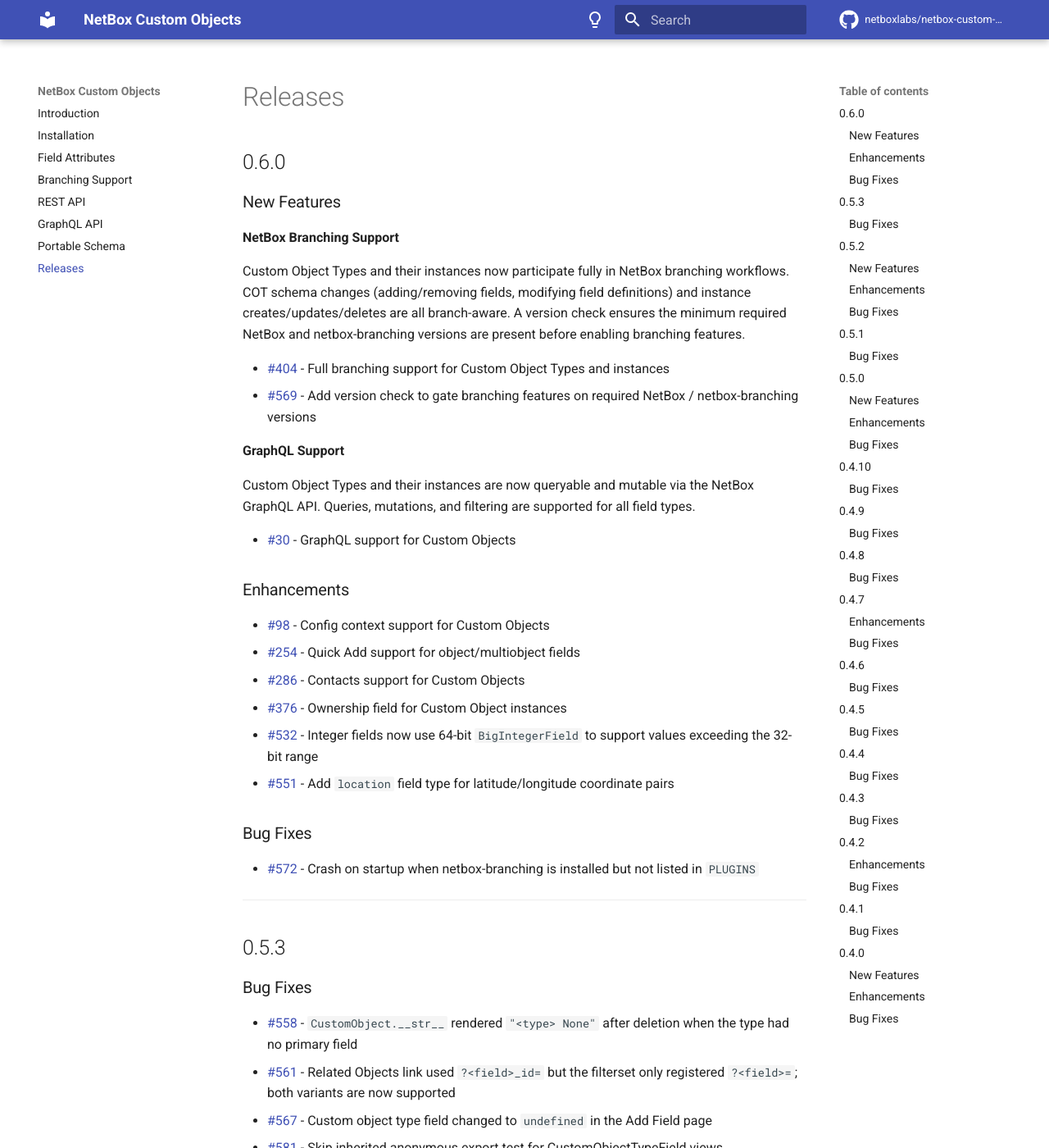
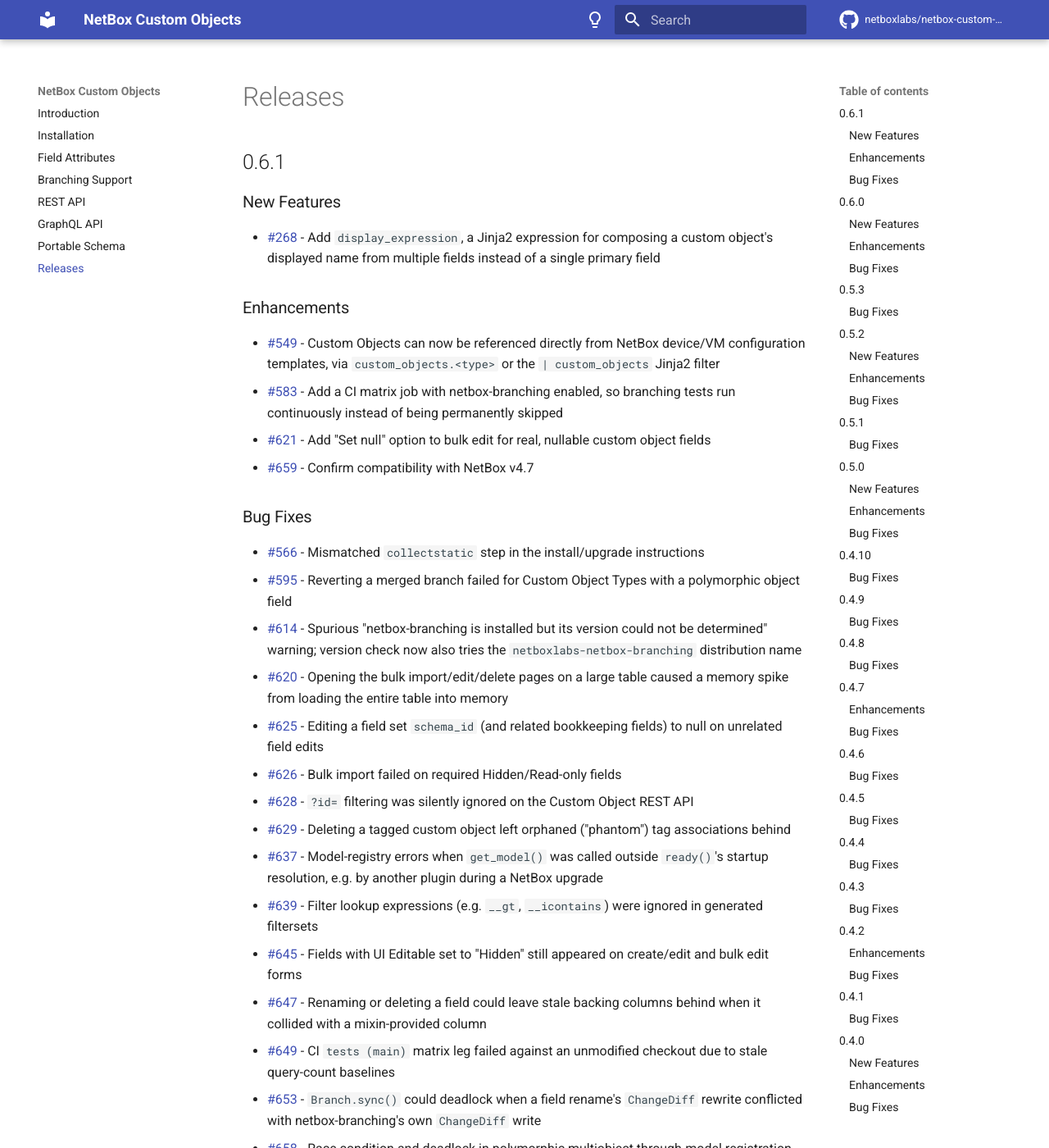
Before and after one commit to netboxlabs/netbox-custom-objects, an MkDocs documentation site: the page built from docs/releases.md, in a window 1280 px wide and 1400 px high. Shown: the whole window at 82% size. Built offline with MkDocs 1.6.1 and Material for MkDocs 9.7.7, drawn with Linux system fonts in a browser that asks for light colours; comment, search, counter and statistics services are not loaded; some of the changed text lies outside the part shown.

Commit message:
Release v0.6.1

```diff
--- a/docs/releases.md
+++ b/docs/releases.md
@@ -1,4 +1,39 @@
 # Releases
+
+## 0.6.1
+
+### New Features
+
+- [#268](https://github.com/netboxlabs/netbox-custom-objects/issues/268) - Add `display_expression`, a Jinja2 expression for composing a custom object's displayed name from multiple fields instead of a single primary field
+
+### Enhancements
+
+- [#549](https://github.com/netboxlabs/netbox-custom-objects/issues/549) - Custom Objects can now be referenced directly from NetBox device/VM configuration templates, via `custom_objects.<type>` or the `| custom_objects` Jinja2 filter
+- [#583](https://github.com/netboxlabs/netbox-custom-objects/issues/583) - Add a CI matrix job with netbox-branching enabled, so branching tests run continuously instead of being permanently skipped
+- [#621](https://github.com/netboxlabs/netbox-custom-objects/issues/621) - Add "Set null" option to bulk edit for real, nullable custom object fields
+- [#659](https://github.com/netboxlabs/netbox-custom-objects/issues/659) - Confirm compatibility with NetBox v4.7
+
+### Bug Fixes
+
+- [#566](https://github.com/netboxlabs/netbox-custom-objects/issues/566) - Mismatched `collectstatic` step in the install/upgrade instructions
+- [#595](https://github.com/netboxlabs/netbox-custom-objects/issues/595) - Reverting a merged branch failed for Custom Object Types with a polymorphic object field
+- [#614](https://github.com/netboxlabs/netbox-custom-objects/issues/614) - Spurious "netbox-branching is installed but its version could not be determined" warning; version check now also tries the `netboxlabs-netbox-branching` distribution name
+- [#620](https://github.com/netboxlabs/netbox-custom-objects/issues/620) - Opening the bulk import/edit/delete pages on a large table caused a memory spike from loading the entire table into memory
+- [#625](https://github.com/netboxlabs/netbox-custom-objects/issues/625) - Editing a field set `schema_id` (and related bookkeeping fields) to null on unrelated field edits
+- [#626](https://github.com/netboxlabs/netbox-custom-objects/issues/626) - Bulk import failed on required Hidden/Read-only fields
+- [#628](https://github.com/netboxlabs/netbox-custom-objects/issues/628) - `?id=` filtering was silently ignored on the Custom Object REST API
+- [#629](https://github.com/netboxlabs/netbox-custom-objects/issues/629) - Deleting a tagged custom object left orphaned ("phantom") tag associations behind
+- [#637](https://github.com/netboxlabs/netbox-custom-objects/issues/637) - Model-registry errors when `get_model()` was called outside `ready()`'s startup resolution, e.g. by another plugin during a NetBox upgrade
+- [#639](https://github.com/netboxlabs/netbox-custom-objects/issues/639) - Filter lookup expressions (e.g. `__gt`, `__icontains`) were ignored in generated filtersets
+- [#645](https://github.com/netboxlabs/netbox-custom-objects/issues/645) - Fields with UI Editable set to "Hidden" still appeared on create/edit and bulk edit forms
+- [#647](https://github.com/netboxlabs/netbox-custom-objects/issues/647) - Renaming or deleting a field could leave stale backing columns behind when it collided with a mixin-provided column
+- [#649](https://github.com/netboxlabs/netbox-custom-objects/issues/649) - CI `tests (main)` matrix leg failed against an unmodified checkout due to stale query-count baselines
+- [#653](https://github.com/netboxlabs/netbox-custom-objects/issues/653) - `Branch.sync()` could deadlock when a field rename's `ChangeDiff` rewrite conflicted with netbox-branching's own `ChangeDiff` write
+- [#658](https://github.com/netboxlabs/netbox-custom-objects/issues/658) - Race condition and deadlock in polymorphic multiobject through-model registration under concurrent field creation/reads
+- [#661](https://github.com/netboxlabs/netbox-custom-objects/issues/661) - `CustomObjectTypeField.from_db()` was incompatible with Django 6.1
+- [#677](https://github.com/netboxlabs/netbox-custom-objects/issues/677) - `CUSTOM_VALIDATORS` did not see the submitted value of a polymorphic object field during validation
+
+---
 
 ## 0.6.0
 
--- a/netbox_custom_objects/__init__.py
+++ b/netbox_custom_objects/__init__.py
@@ -251,7 +251,7 @@
     name = "netbox_custom_objects"
     verbose_name = "Custom Objects"
     description = "A plugin to manage custom objects in NetBox"
-    version = "0.6.0"
+    version = "0.6.1"
     author = 'Netbox Labs'
     author_email = 'support@netboxlabs.com'
     base_url = "custom-objects"
--- a/pyproject.toml
+++ b/pyproject.toml
@@ -1,6 +1,6 @@
 [project]
 name = "netboxlabs-netbox-custom-objects"
-version = "0.6.0"
+version = "0.6.1"
 description = "A plugin to manage custom objects in NetBox"
 readme = "README.md"
 requires-python = ">=3.10"
```
Also changed, not shown: COMPATIBILITY.md (+2 -2 lines).
